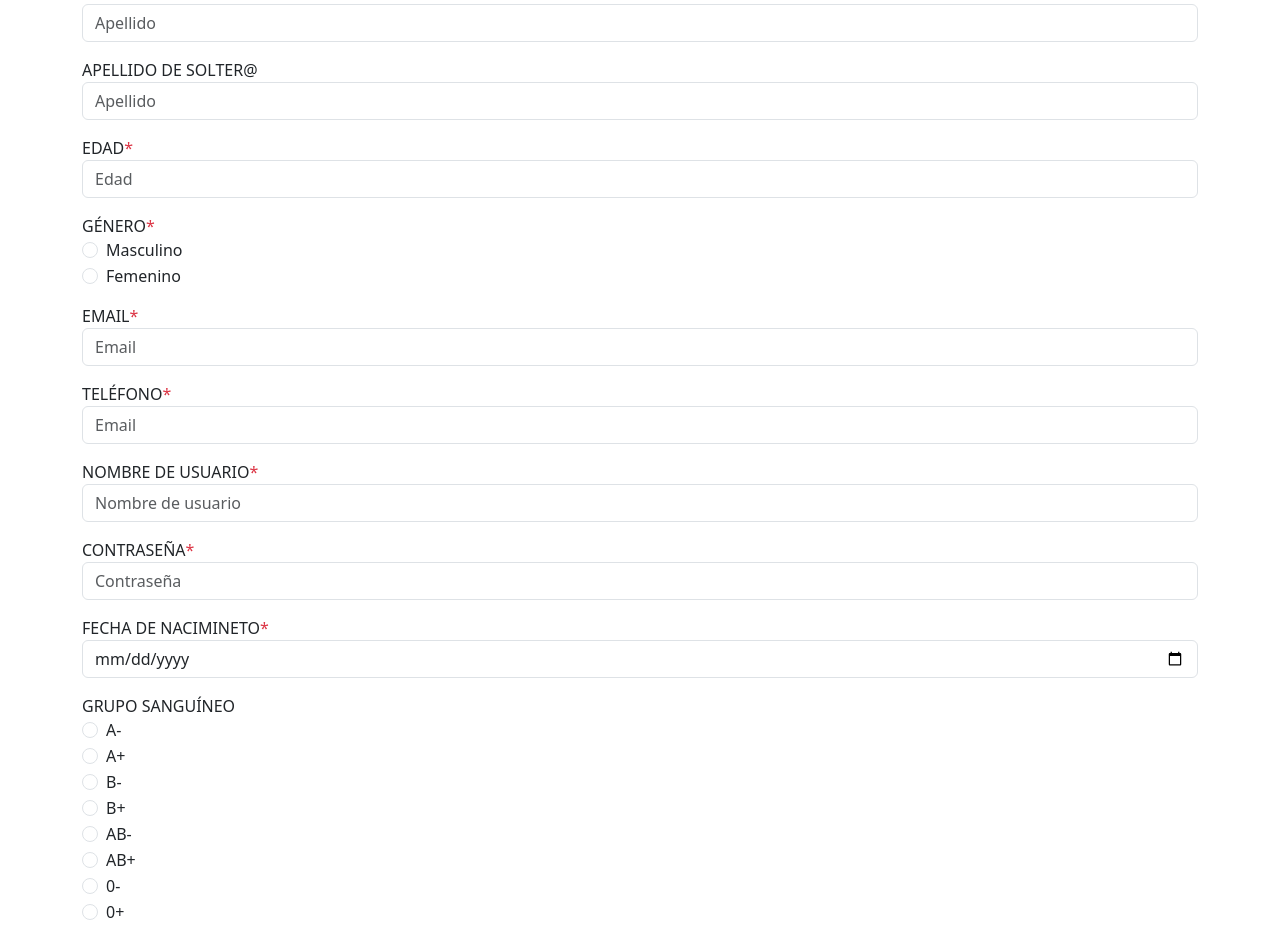
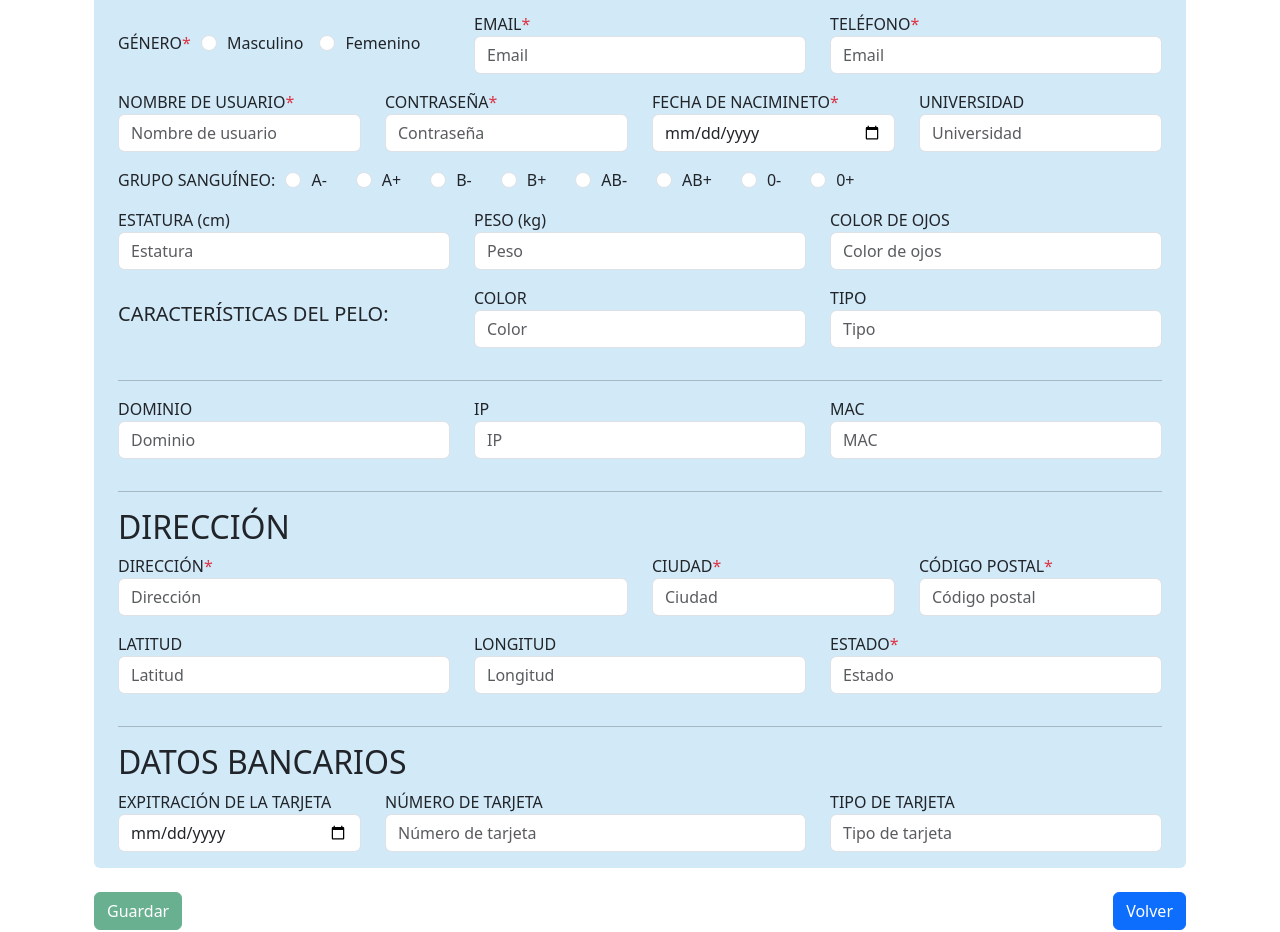
Before and after one commit to sacamiso/DummyJSON, an Angular app: page /usuarios/usuario/detalle in a window 1280 px wide. Shown: the part 224-1156 px from the top of the page. Built offline with nearby package versions, Linux system fonts and the light colour scheme; no server answers.

Commit message:
estética formulario usuarios mejorada

```diff
--- a/src/app/modules/carritos/carritos.component.html
+++ b/src/app/modules/carritos/carritos.component.html
@@ -1,8 +1,8 @@
 <div *ngIf="cargado">
     <div *ngFor="let carro of carros">
-        <section class="h-100 h-custom" style="background-color: #eee;">
-            <div class="container py-5 h-100">
-                <div class="row d-flex justify-content-center align-items-center h-100">
+        <section style="background-color: #eea575;">
+            <div class="container py-5">
+                <div class="row d-flex justify-content-center align-items-center">
                     <div class="col">
                         <div class="card">
                             <div class="card-body p-4">
--- a/src/app/modules/nuevo-usuario/nuevo-usuario.component.html
+++ b/src/app/modules/nuevo-usuario/nuevo-usuario.component.html
@@ -1,200 +1,262 @@
 <div *ngIf="cargado" class="container mt-4">
+    <p class="text-danger">* Campos obligatorios</p>
+
+    <div class="container">
         <form [formGroup]="usuarioForm" (ngSubmit)="guardar()">
-        <div class="form-group">
-            <p class="text-danger">* Campos obligatorios</p>
-            <div class="form-item mb-3">
+            <section class="rounded" style="background-color: #d2e9f8;">
+                <div class="form-group m-4">
+                    <br>
+                    <div class="row">
+                        <div class="form-item col-md-3 mb-3">
                             <label for="firstName">NOMBRE DE PILA<span class="text-danger">*</span></label>
                             <input required id="firstName" class="form-control" type="text" formControlName="firstName"
                                 placeholder="Nombre de pila" />
                         </div>
-            <div class="form-item mb-3">
+                        <div class="form-item col-md-3 mb-3">
                             <label for="lastName">APELLIDO<span class="text-danger">*</span></label>
                             <input required id="lastName" class="form-control" type="text" formControlName="lastName"
                                 placeholder="Apellido" />
                         </div>
-            <div class="form-item mb-3">
+                        <div class="form-item col-md-3 mb-3">
                             <label for="maidenName">APELLIDO DE SOLTER@</label>
                             <input id="maidenName" class="form-control" type="text" formControlName="maidenName"
                                 placeholder="Apellido" />
                         </div>
-            <div class="form-item mb-3">
+                        <div class="form-item col-md-3 mb-3">
                             <label for="age">EDAD<span class="text-danger">*</span></label>
-                <input required id="age" class="form-control" type="number" formControlName="age" placeholder="Edad" />
-            </div>
-            <div class="form-item mb-3">
-                <label>GÉNERO<span class="text-danger">*</span></label>
-                <div class="form-check">
-                    <input class="form-check-input" type="radio" name="gender" id="male" value="male" formControlName="gender">
-                    <label class="form-check-label" for="male">Masculino</label>
-                </div>
-                <div class="form-check">
-                    <input class="form-check-input" type="radio" name="gender" id="female" value="female" formControlName="gender">
-                    <label class="form-check-label" for="female">Femenino</label>
+                            <input required id="age" class="form-control" type="number" formControlName="age"
+                                placeholder="Edad" />
                         </div>
                     </div>
+                    <div class="row">
+                        <div class="col-md-4 d-flex align-items-center">
+                            <div class="form-item mb-3">
+                                <label>GÉNERO<span class="text-danger" style="margin-right: 10px;">*</span></label>
+                                <div class="form-check-inline">
+                                    <input class="form-check-input" type="radio" name="gender" id="male" value="male"
+                                        formControlName="gender">
+                                    <label class="form-check-label" for="male"><span
+                                            style="margin-left: 10px;">Masculino</span></label>
+                                </div>
+                                <div class="form-check-inline">
+                                    <input class="form-check-input" type="radio" name="gender" id="female"
+                                        value="female" formControlName="gender">
+                                    <label class="form-check-label" for="female"><span
+                                            style="margin-left: 10px;">Femenino</span></label>
+                                </div>
+                            </div>
+                        </div>
+                        <div class="col-md-4">
                             <div class="form-item mb-3">
                                 <label for="email">EMAIL<span class="text-danger">*</span></label>
-                <input required id="email" class="form-control" type="text" formControlName="email" placeholder="Email" />
+                                <input required id="email" class="form-control" type="text" formControlName="email"
+                                    placeholder="Email" />
                             </div>
+                        </div>
+                        <div class="col-md-4">
                             <div class="form-item mb-3">
                                 <label for="phone">TELÉFONO<span class="text-danger">*</span></label>
-                <input required id="phone" class="form-control" type="text" formControlName="phone" placeholder="Email" />
+                                <input required id="phone" class="form-control" type="text" formControlName="phone"
+                                    placeholder="Email" />
                             </div>
-            <div class="form-item mb-3">
+                        </div>
+                    </div>
+                    <div class="row">
+                        <div class="col-md-3 form-item mb-3">
                             <label for="username">NOMBRE DE USUARIO<span class="text-danger">*</span></label>
                             <input required id="username" class="form-control" type="text" formControlName="username"
                                 placeholder="Nombre de usuario" />
                         </div>
-            <div class="form-item mb-3">
+                        <div class="col-md-3 form-item mb-3">
                             <label for="password">CONTRASEÑA<span class="text-danger">*</span></label>
-                <input required id="password" class="form-control" type="password" formControlName="password"
-                    placeholder="Contraseña" />
+                            <input required id="password" class="form-control" type="password"
+                                formControlName="password" placeholder="Contraseña" />
                         </div>
-            <div class="form-item mb-3">
+                        <div class="col-md-3 form-item mb-3">
                             <label for="birthDate">FECHA DE NACIMINETO<span class="text-danger">*</span></label>
                             <input required id="birthDate" class="form-control" type="date" formControlName="birthDate"
                                 placeholder="Fecha de nacimiento" />
                         </div>
-            <div class="form-item mb-3">
-                <label>GRUPO SANGUÍNEO</label>
-                <div class="form-check">
-                    <input class="form-check-input" type="radio" name="bloodGroup" id="A-" value="A-" formControlName="bloodGroup">
-                    <label class="form-check-label" for="A-">A-</label>
-                </div>
-                <div class="form-check">
-                    <input class="form-check-input" type="radio" name="bloodGroup" id="A+" value="A+" formControlName="bloodGroup">
-                    <label class="form-check-label" for="A+">A+</label>
-                </div>
-                <div class="form-check">
-                    <input class="form-check-input" type="radio" name="bloodGroup" id="B-" value="B-" formControlName="bloodGroup">
-                    <label class="form-check-label" for="B-">B-</label>
-                </div>
-                <div class="form-check">
-                    <input class="form-check-input" type="radio" name="bloodGroup" id="B+" value="B+" formControlName="bloodGroup">
-                    <label class="form-check-label" for="B+">B+</label>
-                </div>
-                <div class="form-check">
-                    <input class="form-check-input" type="radio" name="bloodGroup" id="AB-" value="AB-" formControlName="bloodGroup">
-                    <label class="form-check-label" for="AB-">AB-</label>
-                </div>
-                <div class="form-check">
-                    <input class="form-check-input" type="radio" name="bloodGroup" id="AB+" value="AB+" formControlName="bloodGroup">
-                    <label class="form-check-label" for="AB+">AB+</label>
-                </div>
-                <div class="form-check">
-                    <input class="form-check-input" type="radio" name="bloodGroup" id="0-" value="0-" formControlName="bloodGroup">
-                    <label class="form-check-label" for="0-">0-</label>
-                </div>
-                <div class="form-check">
-                    <input class="form-check-input" type="radio" name="bloodGroup" id="0+" value="0+" formControlName="bloodGroup">
-                    <label class="form-check-label" for="0+">0+</label>
+                        <div class="col-md-3 form-item mb-3">
+                            <label for="university">UNIVERSIDAD</label>
+                            <input id="university" class="form-control" type="text" formControlName="university"
+                                placeholder="Universidad" />
                         </div>
                     </div>
                     <div class="form-item mb-3">
+                        <label><span style="margin-right: 10px;">GRUPO SANGUÍNEO:</span></label>
+                        <div class="form-check-inline">
+                            <input class="form-check-input" type="radio" name="bloodGroup" id="A-" value="A-"
+                                formControlName="bloodGroup">
+                            <label class="form-check-label" for="A-"><span
+                                    style="margin-left: 10px; margin-right: 13px;">A-</span></label>
+                        </div>
+                        <div class="form-check-inline">
+                            <input class="form-check-input" type="radio" name="bloodGroup" id="A+" value="A+"
+                                formControlName="bloodGroup">
+                            <label class="form-check-label" for="A+"><span
+                                    style="margin-left: 10px; margin-right: 13px;">A+</span></label>
+                        </div>
+                        <div class="form-check-inline">
+                            <input class="form-check-input" type="radio" name="bloodGroup" id="B-" value="B-"
+                                formControlName="bloodGroup">
+                            <label class="form-check-label" for="B-"><span
+                                    style="margin-left: 10px; margin-right: 13px;">B-</span></label>
+                        </div>
+                        <div class="form-check-inline">
+                            <input class="form-check-input" type="radio" name="bloodGroup" id="B+" value="B+"
+                                formControlName="bloodGroup">
+                            <label class="form-check-label" for="B+"><span
+                                    style="margin-left: 10px; margin-right: 13px;">B+</span></label>
+                        </div>
+                        <div class="form-check-inline">
+                            <input class="form-check-input" type="radio" name="bloodGroup" id="AB-" value="AB-"
+                                formControlName="bloodGroup">
+                            <label class="form-check-label" for="AB-"><span
+                                    style="margin-left: 10px; margin-right: 13px;">AB-</span></label>
+                        </div>
+                        <div class="form-check-inline">
+                            <input class="form-check-input" type="radio" name="bloodGroup" id="AB+" value="AB+"
+                                formControlName="bloodGroup">
+                            <label class="form-check-label" for="AB+"><span
+                                    style="margin-left: 10px; margin-right: 13px;">AB+</span></label>
+                        </div>
+                        <div class="form-check-inline">
+                            <input class="form-check-input" type="radio" name="bloodGroup" id="0-" value="0-"
+                                formControlName="bloodGroup">
+                            <label class="form-check-label" for="0-"><span
+                                    style="margin-left: 10px; margin-right: 13px;">0-</span></label>
+                        </div>
+                        <div class="form-check-inline">
+                            <input class="form-check-input" type="radio" name="bloodGroup" id="0+" value="0+"
+                                formControlName="bloodGroup">
+                            <label class="form-check-label" for="0+"><span
+                                    style="margin-left: 10px; margin-right: 13px;">0+</span></label>
+                        </div>
+                    </div>
+                    <div class="row">
+                        <div class="col-md-4 form-item mb-3">
                             <label for="height">ESTATURA (cm)</label>
-                <input id="height" class="form-control" type="number" formControlName="height" placeholder="Estatura" />
+                            <input id="height" class="form-control" type="number" formControlName="height"
+                                placeholder="Estatura" />
                         </div>
-            <div class="form-item mb-3">
+                        <div class="col-md-4 form-item mb-3">
                             <label for="weight">PESO (kg)</label>
-                <input id="weight" class="form-control" type="number" formControlName="weight" placeholder="Peso" />
+                            <input id="weight" class="form-control" type="number" formControlName="weight"
+                                placeholder="Peso" />
                         </div>
-            <div class="form-item mb-3">
+                        <div class="col-md-4 form-item mb-3">
                             <label for="eyeColor">COLOR DE OJOS</label>
                             <input id="eyeColor" class="form-control" type="text" formControlName="eyeColor"
                                 placeholder="Color de ojos" />
                         </div>
+                    </div>
                     <div formGroupName="hair">
-                <h2>PELO</h2>
-                <div class="form-item mb-3">
+                        <div class="row">
+                            <h5 class="col-md-4 my-3">CARACTERÍSTICAS DEL PELO:</h5>
+                            <div class="col-md-4 form-item mb-3">
                                 <label for="color">COLOR</label>
                                 <input id="color" class="form-control" type="text" formControlName="color"
                                     placeholder="Color" />
                             </div>
-                <div class="form-item mb-3">
+                            <div class="col-md-4 form-item mb-3">
                                 <label for="type">TIPO</label>
                                 <input id="type" class="form-control" type="text" formControlName="type"
                                     placeholder="Tipo" />
                             </div>
                         </div>
-            <div class="form-item mb-3">
+                    </div>
+                    <hr>
+                    <div class="row">
+                        <div class="col-md-4 form-item mb-3">
                             <label for="domain">DOMINIO</label>
                             <input id="domain" class="form-control" type="text" formControlName="domain"
                                 placeholder="Dominio" />
                         </div>
-            <div class="form-item mb-3">
+                        <div class="col-md-4 form-item mb-3">
                             <label for="ip">IP</label>
-                <input id="ip" class="form-control" type="text" formControlName="ip"
-                    placeholder="IP" />
+                            <input id="ip" class="form-control" type="text" formControlName="ip" placeholder="IP" />
                         </div>
+                        <div class="form-item mb-3 col-md-4">
+                            <label for="macAddress">MAC</label>
+                            <input id="macAddress" class="form-control" type="text" formControlName="macAddress"
+                                placeholder="MAC" />
+                        </div>
+                    </div>
+                    <hr>
                     <div formGroupName="address">
                         <h2>DIRECCIÓN</h2>
-                <div class="form-item mb-3">
+                        <div class="row">
+                            <div class="form-item mb-3 col-md-6">
                                 <label for="address">DIRECCIÓN<span class="text-danger">*</span></label>
                                 <input required id="address" class="form-control" type="text" formControlName="address"
                                     placeholder="Dirección" />
                             </div>
-                <div class="form-item mb-3">
+                            <div class="form-item mb-3 col-md-3">
                                 <label for="city">CIUDAD<span class="text-danger">*</span></label>
                                 <input required id="city" class="form-control" type="text" formControlName="city"
                                     placeholder="Ciudad" />
                             </div>
-                <div formGroupName="coordinates">
-                    <h3>COORDENADAS</h3>
-                    <div class="form-item mb-3">
+                            <div class="form-item mb-3 col-md-3">
+                                <label for="postalCode">CÓDIGO POSTAL<span class="text-danger">*</span></label>
+                                <input required id="postalCode" class="form-control" type="text"
+                                    formControlName="postalCode" placeholder="Código postal" />
+                            </div>
+                        </div>
+                        <div class="row">
+                            <div class="col-md-8" formGroupName="coordinates">
+                                <div class="row">
+                                    <div class="col-md-6 form-item mb-3">
                                         <label for="lat">LATITUD</label>
                                         <input id="lat" class="form-control" type="number" formControlName="lat"
                                             placeholder="Latitud" />
                                     </div>
-                    <div class="form-item mb-3">
+                                    <div class="col-md-6 form-item mb-3">
                                         <label for="lng">LONGITUD</label>
                                         <input id="lng" class="form-control" type="number" formControlName="lng"
                                             placeholder="Longitud" />
                                     </div>
                                 </div>
-                <div class="form-item mb-3">
-                    <label for="postalCode">CÓDIGO POSTAL<span class="text-danger">*</span></label>
-                    <input required id="postalCode" class="form-control" type="text" formControlName="postalCode"
-                        placeholder="Código postal" />
                             </div>
-                <div class="form-item mb-3">
+                            <div class="col-md-4 form-item mb-3">
                                 <label for="state">ESTADO<span class="text-danger">*</span></label>
                                 <input required id="state" class="form-control" type="text" formControlName="state"
                                     placeholder="Estado" />
                             </div>
                         </div>
-            <div class="form-item mb-3">
-                <label for="macAddress">MAC</label>
-                <input id="macAddress" class="form-control" type="text" formControlName="macAddress"
-                    placeholder="mac" />
+
                     </div>
-            <div class="form-item mb-3">
-                <label for="university">UNIVERSIDAD</label>
-                <input id="university" class="form-control" type="text" formControlName="university"
-                    placeholder="Universidad" />
-            </div>
+                    <hr>
                     <div formGroupName="bank">
                         <h2>DATOS BANCARIOS</h2>
-                <div class="form-item mb-3">
+                        <div class="row">
+                            <div class="col-md-3 form-item mb-3">
                                 <label for="cardExpire">EXPITRACIÓN DE LA TARJETA</label>
                                 <input id="cardExpire" class="form-control" type="date" formControlName="cardExpire"
                                     placeholder="Fecha de expiiración" />
                             </div>
-                <div class="form-item mb-3">
+                            <div class="col-md-5 form-item mb-3">
                                 <label for="cardNumber">NÚMERO DE TARJETA</label>
                                 <input id="cardNumber" class="form-control" type="text" formControlName="cardNumber"
                                     placeholder="Número de tarjeta" />
                             </div>
-                <div class="form-item mb-3">
+                            <div class="col-md-4 form-item mb-3">
                                 <label for="cardType">TIPO DE TARJETA</label>
                                 <input id="cardType" class="form-control" type="text" formControlName="cardType"
                                     placeholder="Tipo de tarjeta" />
                             </div>
                         </div>
+
                     </div>
+                </div>
+            </section>
             <div id="liveAlert"></div>
             <div class="card-footer">
                 <button class="btn btn-success" [disabled]="!usuarioForm.valid" type="submit">Guardar</button>
                 <button type="button" class="btn btn-primary float-end" (click)="goBack()">Volver</button>
             </div>
+            <br>
         </form>
+
     </div>
+</div>
```
Lines whose indentation alone changed are shown as unchanged.
